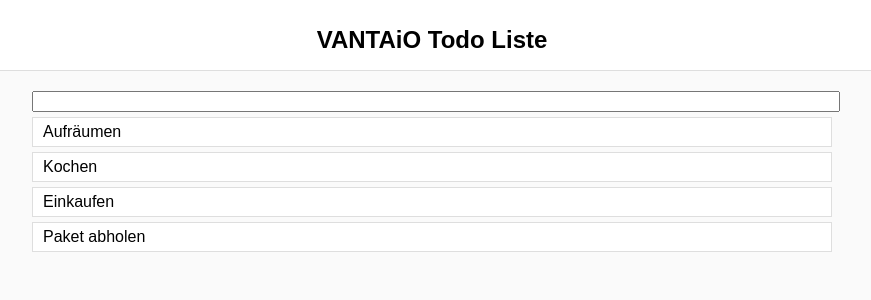
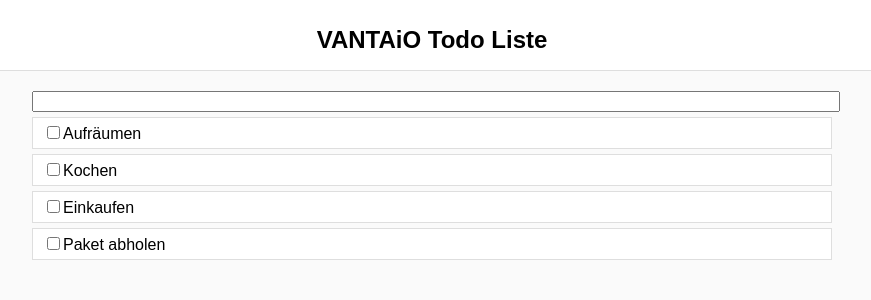
Before and after one commit to LucasMoody/react-todo-list, a React (Create React App) app: page / in a window 1280 px wide. Shown: the top 300 px of the page, without its empty margins (208-1079 px from the left). Built offline with nearby package versions, Linux system fonts and the light colour scheme.

Commit message:
Added checkbox to complete todo task

```diff
--- a/src/TodoList.js
+++ b/src/TodoList.js
@@ -7,17 +7,40 @@ class TodoList extends Component {
         super(props);
         this.state = {
             items: [
-                'Aufräumen',
-                'Kochen',
-                'Einkaufen',
-                'Paket abholen'
+                {
+                    name: 'Aufräumen',
+                    done: false
+                },
+                {
+                    name: 'Kochen',
+                    done: false
+                },
+                {
+                    name: 'Einkaufen',
+                    done: false
+                },
+                {
+                    name: 'Paket abholen',
+                    done: false
+                }
             ]
         }
     }
 
+    onItemClicked = (idx, done) => {
+        const newItems = [].concat(this.state.items);
+        newItems[idx].done = done;
+        this.setState({items: newItems});
+    }
+
     onEnter = e => {
         if(e.key === 'Enter') {
-            this.setState({items: this.state.items.concat(e.target.value)});
+            this.setState({
+                items: this.state.items.concat({
+                    name: e.target.value,
+                    done: false
+                }
+            )});
             e.target.value = '';
         }
     }
@@ -26,7 +49,7 @@ class TodoList extends Component {
         return (
             <div className="todo-list">
                 <input type="text" style={{width: '100%'}} onKeyPress={this.onEnter}/>
-                {this.state.items.map((item, idx) => <TodoListItem key={idx} name={item}/>)}
+                {this.state.items.map((item, idx) => <TodoListItem key={idx} name={item.name} done={item.done} onItemClicked={this.onItemClicked.bind(this, idx)}/>)}
             </div>
         );
     }
--- a/src/TodoListItem.js
+++ b/src/TodoListItem.js
@@ -1,10 +1,16 @@
 import React, { Component } from 'react';
 
 class TodoListItem extends Component {
+
+    onCheckboxChanged = e => {
+        this.props.onItemClicked(e.target.checked);
+    }
+
     render() {
         return (
             <div className="todo-list-item">
-            {this.props.name}
+                <input type="checkbox" checked={this.props.done} onChange={this.onCheckboxChanged}/>
+                <span style={{textDecoration: this.props.done ? 'line-through' : 'initial'}}>{this.props.name}</span>
             </div>
         );
     }
```
Lines whose indentation alone changed are shown as unchanged.
